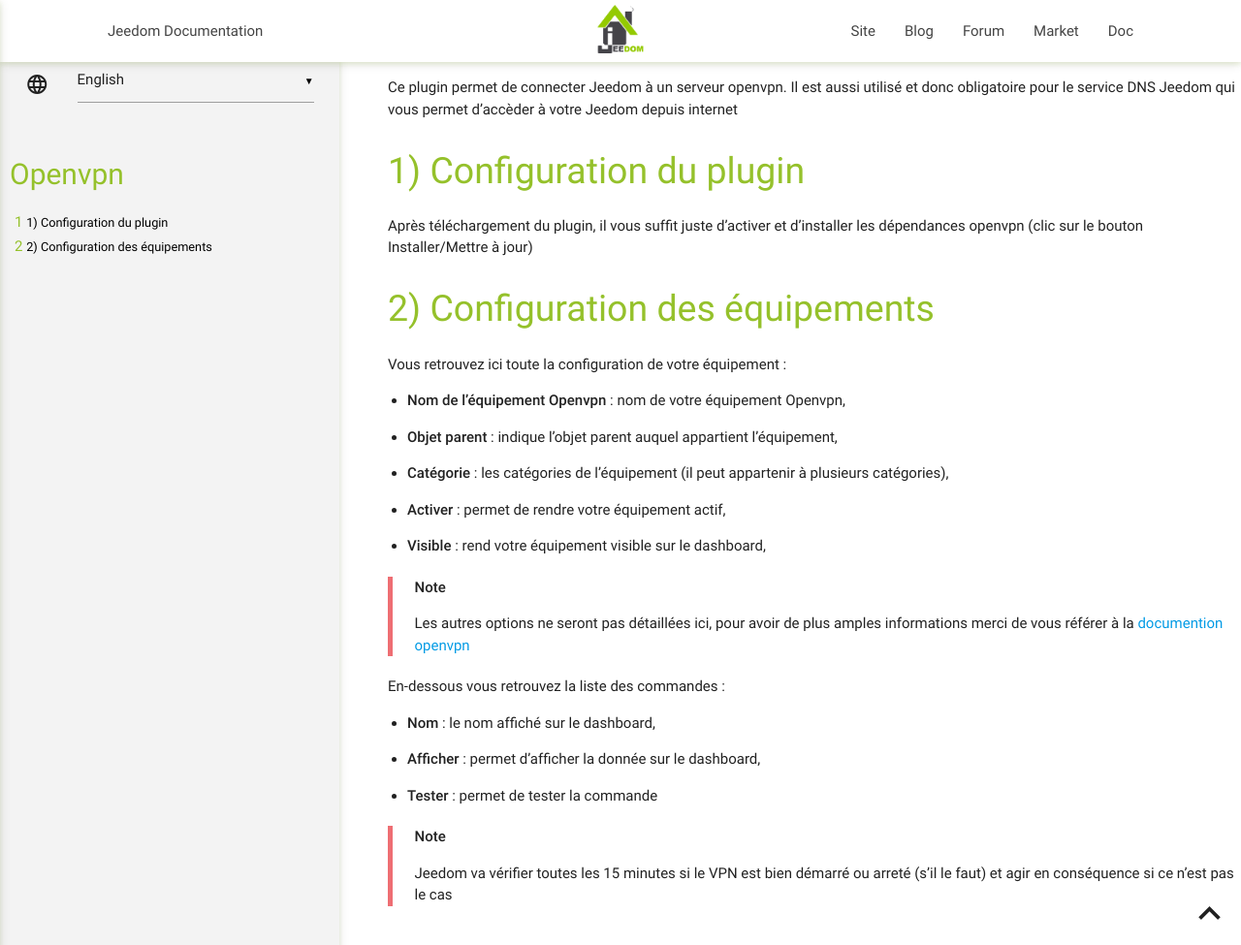
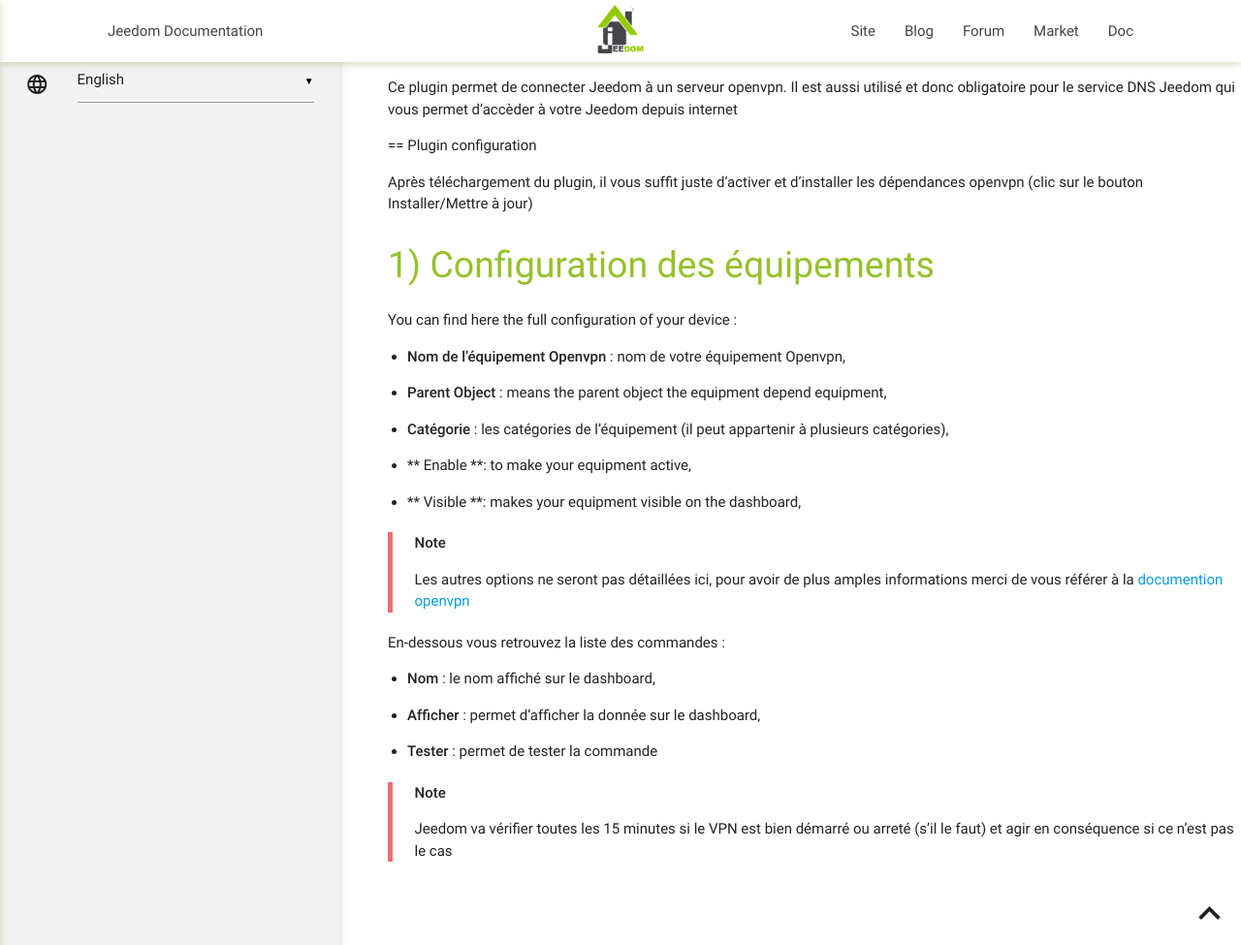
Before and after one commit to jeedom/plugin-openvpn, a Jekyll site: the page built from docs/en_US/index.md, in a window 1280 px wide and 975 px high. Shown: the whole window at 97% size. Built offline with Jekyll 4.4.1, drawn with Linux system fonts in a browser that asks for light colours; our own code applies the rules of GitHub Pages for plain Markdown files.

Commit message:
[ROBOT] Action all

```diff
--- a/docs/en_US/index.md
+++ b/docs/en_US/index.md
@@ -2,8 +2,7 @@ Ce plugin permet de connecter Jeedom à un serveur openvpn. Il est aussi
 utilisé et donc obligatoire pour le service DNS Jeedom qui vous permet
 d’accèder à votre Jeedom depuis internet
 
-Configuration du plugin
-=======================
+== Plugin configuration
 
 Après téléchargement du plugin, il vous suffit juste d’activer et
 d’installer les dépendances openvpn (clic sur le bouton Installer/Mettre
@@ -12,19 +11,19 @@ d’installer les dépendances openvpn (clic sur le bouton Installer/Mettre
 Configuration des équipements
 =============================
 
-Vous retrouvez ici toute la configuration de votre équipement :
+You can find here the full configuration of your device :
 
 -   **Nom de l’équipement Openvpn** : nom de votre équipement Openvpn,
 
--   **Objet parent** : indique l’objet parent auquel appartient
-    l’équipement,
+-   **Parent Object** : means the parent object the equipment depend
+    equipment,
 
 -   **Catégorie** : les catégories de l’équipement (il peut appartenir à
     plusieurs catégories),
 
--   **Activer** : permet de rendre votre équipement actif,
+-   ** Enable **: to make your equipment active,
 
--   **Visible** : rend votre équipement visible sur le dashboard,
+-   ** Visible **: makes your equipment visible on the dashboard,
 
 > **Note**
 >
```
Also changed, not shown: docs/de_DE/index.md (+1 -1 lines), docs/es_ES/index.md (+2 -2 lines).
